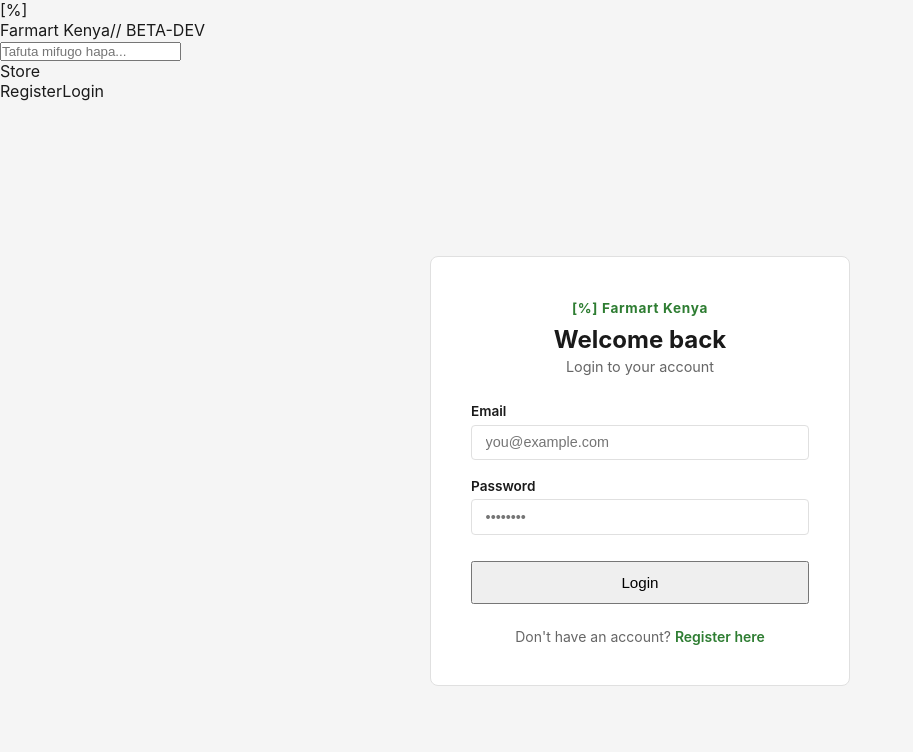
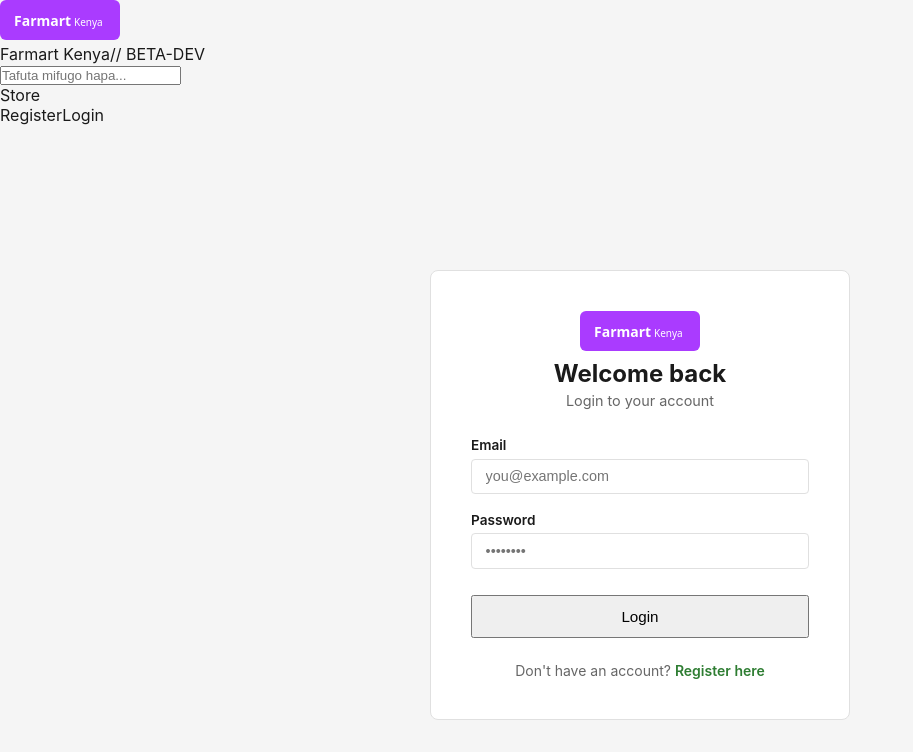
Before and after one commit to Eugenekimathi/farmart, a React (Vite) app in the folder client/: page /login in a window 1280 px wide. Shown: the top 752 px of the page, without its empty margins (0-913 px from the left). Built offline with nearby package versions, Linux system fonts and the light colour scheme; no server answers.

Commit message:
ui(nav): use logo image, improve navbar and auth header styling

```diff
--- a/client/src/components/Navbar.jsx
+++ b/client/src/components/Navbar.jsx
@@ -30,7 +30,7 @@
     <nav className="navbar">
 
       <Link to="/" className="navbar__logo">
-        <span className="navbar__logo-icon">[%]</span>
+        <img src="/logo.svg" alt="Farmart logo" className="navbar__logo-img" />
         <div>
           <span className="navbar__logo-name">Farmart Kenya</span>
           <span className="navbar__logo-tag">// BETA-DEV</span>
--- a/client/src/pages/LoginPage.jsx
+++ b/client/src/pages/LoginPage.jsx
@@ -59,7 +59,7 @@
       <div className="auth-card">
 
         <div className="auth-card__header">
-          <span className="auth-card__logo">[%] Farmart Kenya</span>
+          <img src="/logo.svg" alt="Farmart logo" className="auth-card__logo-img" />
           <h2 className="auth-card__title">Welcome back</h2>
           <p className="auth-card__subtitle">Login to your account</p>
         </div>
--- a/client/src/pages/RegisterPage.jsx
+++ b/client/src/pages/RegisterPage.jsx
@@ -70,7 +70,7 @@
       <div className="auth-card auth-card--wide">
 
         <div className="auth-card__header">
-          <span className="auth-card__logo">[%] Farmart Kenya</span>
+          <img src="/logo.svg" alt="Farmart logo" className="auth-card__logo-img" />
           <h2 className="auth-card__title">Create an account</h2>
           <p className="auth-card__subtitle">Join the marketplace</p>
         </div>
--- a/client/src/styles/auth.css
+++ b/client/src/styles/auth.css
@@ -31,6 +31,8 @@
   color: var(--primary, var(--accent));
   letter-spacing: 0.05em;
 }
+
+.auth-card__logo-img { width: 120px; display:block; margin: 0 auto 8px }
 
 .auth-card__title {
   font-size: 1.5rem;
--- a/client/src/styles/navbar.css
+++ b/client/src/styles/navbar.css
@@ -17,6 +17,8 @@
   gap: 0.5rem;
   text-decoration: none;
 }
+
+.navbar__logo-img { width: 110px; height: auto; display:block }
 
 .navbar__logo-icon {
   font-size: 1.4rem;
@@ -42,6 +44,11 @@
   flex: 1;
   max-width: 380px;
   margin: 0 2rem;
+}
+
+@media (max-width: 800px) {
+  .navbar { padding: 0 1rem }
+  .navbar__search { display:none }
 }
 
 .navbar__search-input {
```
Also changed, not shown: client/public/logo.svg (added), client/src/assets/logo.svg (added).
